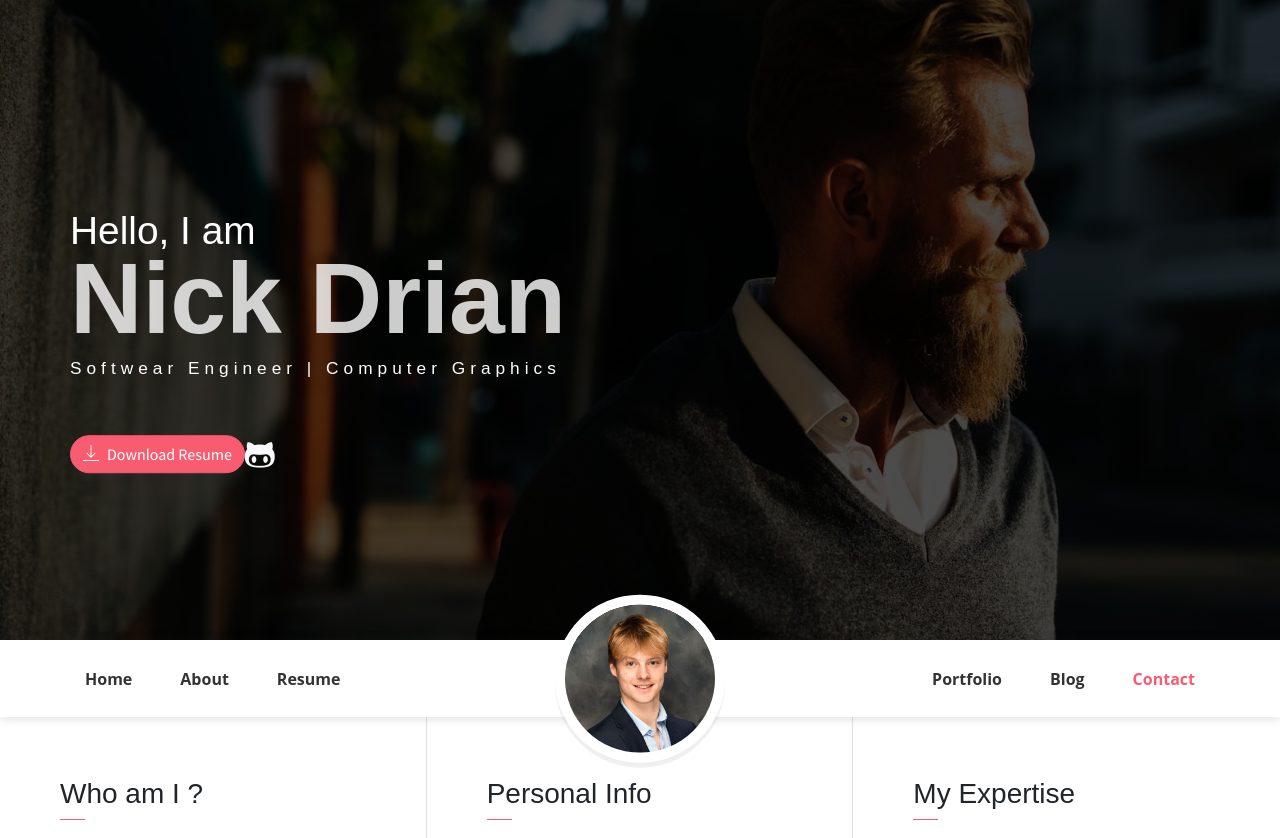
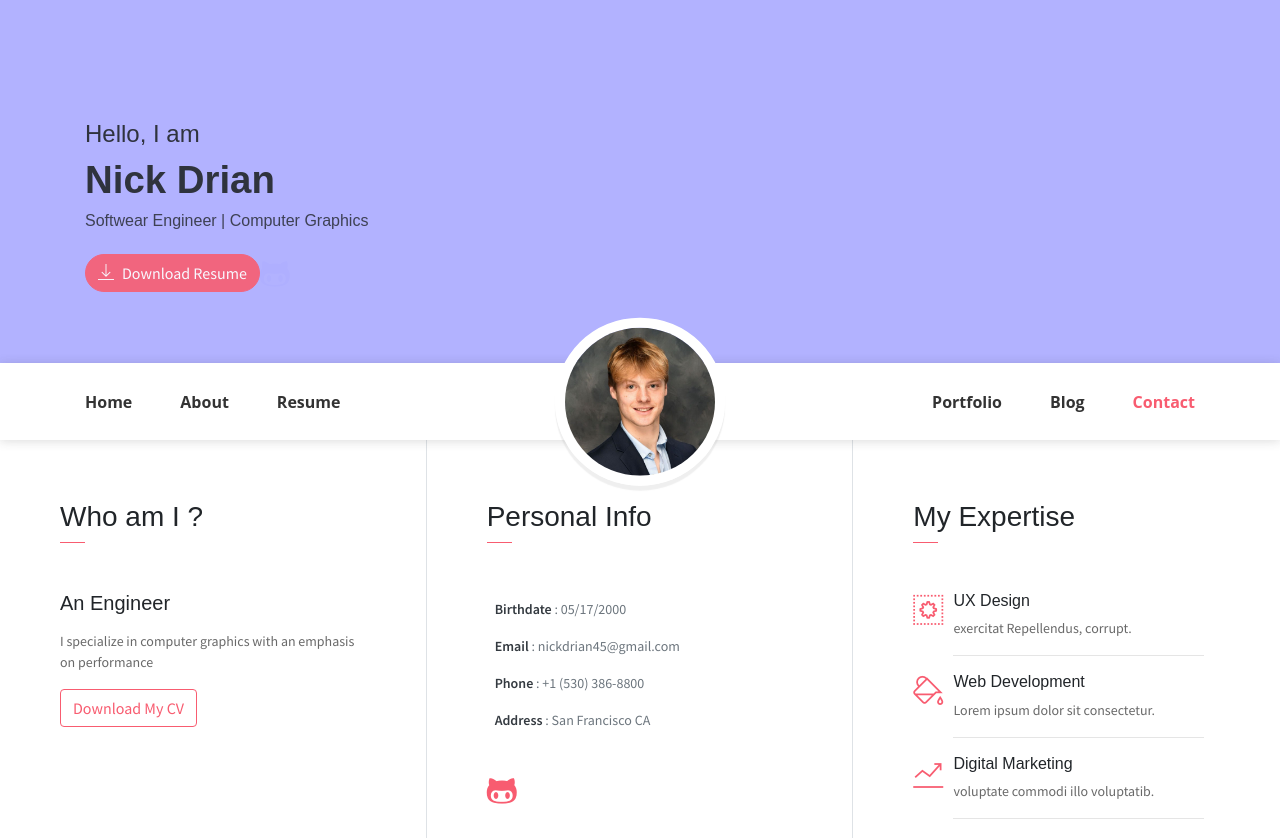
Before and after one commit to NicholasDrian/Portfolio, a website: page index.html in a window 1280 px wide. Shown: the top 838 px of the page. Drawn offline with Linux system fonts and the light colour scheme.

Commit message:
webgl context ready

```diff
--- /dev/null
+++ b/assets/js/fractal.js
@@ -0,0 +1,90 @@
+var canvas = document.getElementById("screen");
+var gl;
+
+var Init = function () {
+
+    gl = canvas.getContext('webgl2');
+	console.log(gl.getParameter(gl.VERSION));
+	console.log(gl.getParameter(gl.SHADING_LANGUAGE_VERSION));
+	console.log(gl.getParameter(gl.VENDOR));
+
+	if (!gl) gl = cnavas.getContext('expiramental-webgl');
+	if (!gl) alert('Your browser does not support WebGL');
+
+	gl.clearColor(0.2, 0.2, 0.7, 0.5);
+	gl.enable(gl.DEPTH_TEST);
+	gl.depthFunc(gl.LESS);
+
+	gl.enable(gl.CULL_FACE);
+	gl.cullFace(gl.BACK);
+
+    Run();
+
+}
+
+var Run = function () {
+
+    var vertices = [
+        -0.5,0.5,0.0,
+        -0.5,-0.5,0.0,
+        0.5,-0.5,0.0,
+     ];
+
+     indices = [0,1,2];
+     var vertex_buffer = gl.createBuffer();
+     gl.bindBuffer(gl.ARRAY_BUFFER, vertex_buffer);
+     gl.bufferData(gl.ARRAY_BUFFER, new Float32Array(vertices), gl.STATIC_DRAW);
+     gl.bindBuffer(gl.ARRAY_BUFFER, null);
+
+     var Index_Buffer = gl.createBuffer();
+     gl.bindBuffer(gl.ELEMENT_ARRAY_BUFFER, Index_Buffer);
+     gl.bufferData(gl.ELEMENT_ARRAY_BUFFER, new Uint16Array(indices), gl.STATIC_DRAW);
+     gl.bindBuffer(gl.ELEMENT_ARRAY_BUFFER, null);
+
+     var vertCode =
+        'attribute vec3 coordinates;' +
+
+        'void main(void) {' +
+           ' gl_Position = vec4(coordinates, 1.0);' +
+        '}';
+     var vertShader = gl.createShader(gl.VERTEX_SHADER);
+     gl.shaderSource(vertShader, vertCode);
+     gl.compileShader(vertShader);
+
+     var fragCode =
+        'void main(void) {' +
+           ' gl_FragColor = vec4(0.0, 0.0, 0.0, 0.1);' +
+        '}';
+
+     var fragShader = gl.createShader(gl.FRAGMENT_SHADER);
+     gl.shaderSource(fragShader, fragCode);
+     gl.compileShader(fragShader);
+
+     var shaderProgram = gl.createProgram();
+     gl.attachShader(shaderProgram, vertShader);
+     gl.attachShader(shaderProgram, fragShader);
+     gl.linkProgram(shaderProgram);
+     gl.useProgram(shaderProgram);
+
+
+     gl.bindBuffer(gl.ARRAY_BUFFER, vertex_buffer);
+     gl.bindBuffer(gl.ELEMENT_ARRAY_BUFFER, Index_Buffer);
+
+     var coord = gl.getAttribLocation(shaderProgram, "coordinates");
+     gl.vertexAttribPointer(coord, 3, gl.FLOAT, false, 0, 0);
+     gl.enableVertexAttribArray(coord);
+
+
+	var tick = function() {
+
+	  	canvas.width = window.innerWidth;
+	    gl.viewport(0, 0, canvas.width, canvas.height);
+        gl.clear(gl.COLOR_BUFFER_BIT);
+        gl.drawElements(gl.TRIANGLES, indices.length, gl.UNSIGNED_SHORT,0);
+        requestAnimationFrame(tick);
+
+	}
+
+	requestAnimationFrame(tick);
+
+};
--- a/index.html
+++ b/index.html
@@ -11,24 +11,29 @@
     <!-- Bootstrap + JohnDoe main styles -->
 	<link rel="stylesheet" href="assets/css/johndoe.css">
 </head>
-<body data-spy="scroll" data-target=".navbar" data-offset="40" id="home">
-    <header class="header">
+
+
+<body data-spy="scroll" data-target=".navbar" data-offset="40" id="home" onload="Init();">
+
+    <canvas id="screen" height="400"> </canvas>
+
     <div class="container">
-
         <div class="header-content">
-                <h4 class="header-subtitle" >Hello, I am</h4>
+            <br><br><br><br><br>
+            <h4 class="header-subtitle">Hello, I am</h4>
             <h1 class="header-title">Nick Drian</h1>
             <h6 class="header-mono" >Softwear Engineer | Computer Graphics</h6>
             <ul class="social-icons pt-3">
             <li>
-                    <button class="btn btn-primary btn-rounded"><i class="ti-download pr-2"></i>Download Resume</button>
+                <button class="btn btn-primary btn-rounded header-subtitle"><i class="ti-download pr-2"></i>Download Resume</button>
             </li>
                 <li><a class="social-link text-light" href="https://github.com/NicholasDrian"><i class="ti-github" aria-hidden="true"></i></a>
             </li>
             </ul>
+            <br><br>
         </div>
     </div>
-    </header>
+
     <nav class="navbar sticky-top navbar-expand-lg navbar-light bg-white" data-spy="affix" data-offset-top="510">
         <div class="container">
             <button class="navbar-toggler ml-auto" type="button" data-toggle="collapse" data-target="#navbarSupportedContent" aria-controls="navbarSupportedContent" aria-expanded="false" aria-label="Toggle navigation">
@@ -49,8 +54,8 @@
                 <ul class="navbar-nav brand">
                     <img src="assets/imgs/portrait.jpeg" alt="" class="brand-img">
                     <li class="brand-txt">
-                        <h5 class="brand-title">John Doe</h5>
-                        <div class="brand-subtitle">Web Designer | Developer</div>
+                        <h5 class="brand-title">Nick Drian</h5>
+                        <div class="brand-subtitle">Softwear Engineer | Computer Graphics</div>
                     </li>
                 </ul>
                 <ul class="navbar-nav ml-auto">
@@ -130,7 +135,7 @@
                        <div class="card-header">
                             <div class="mt-2">
                                 <h4>Work Experience</h4>
-                                <span class="line"></span>
+
                             </div>
                         </div>
                         <div class="card-body">
@@ -148,7 +153,7 @@
                        <div class="card-header">
                             <div class="mt-2">
                                 <h4>Education</h4>
-                                <span class="line"></span>
+
                             </div>
                         </div>
                         <div class="card-body">
@@ -172,7 +177,7 @@
                        <div class="card-header">
                             <div class="pull-left">
                                 <h4 class="mt-2">Skills</h4>
-                                <span class="line"></span>
+
                             </div>
                         </div>
                         <div class="card-body pb-2">
@@ -187,7 +192,7 @@
                        <div class="card-header">
                             <div class="pull-left">
                                 <h4 class="mt-2">Languages</h4>
-                                <span class="line"></span>
+
                             </div>
                         </div>
                         <div class="card-body pb-2">
@@ -205,7 +210,7 @@
                         <div class="card-header">
                              <div class="pull-left">
                                  <h4 class="mt-2">APIs / Libraries</h4>
-                                 <span class="line"></span>
+
                              </div>
                          </div>
                          <div class="card-body pb-2">
@@ -758,5 +763,8 @@
     <!-- JohnDoe js -->
     <script src="assets/js/johndoe.js"></script>
 
+    <!-- Fractal js -->
+    <script src="assets/js/fractal.js"></script>
+
 </body>
 </html>
```
Also changed, not shown: assets/js/johndoe.js (+0 -12 lines), assets/css/johndoe.css, 2 other files. Lines whose indentation alone changed are shown as unchanged.
